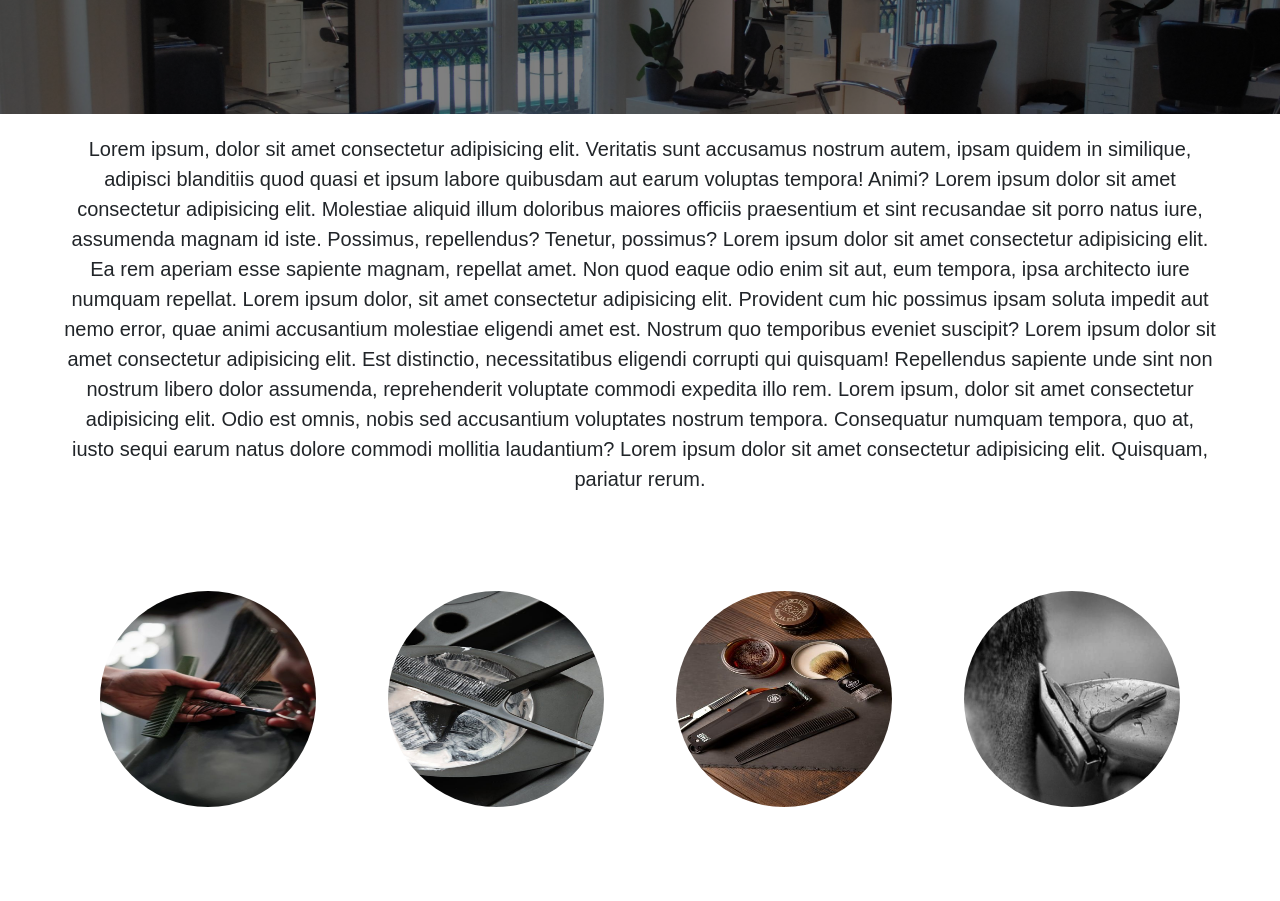
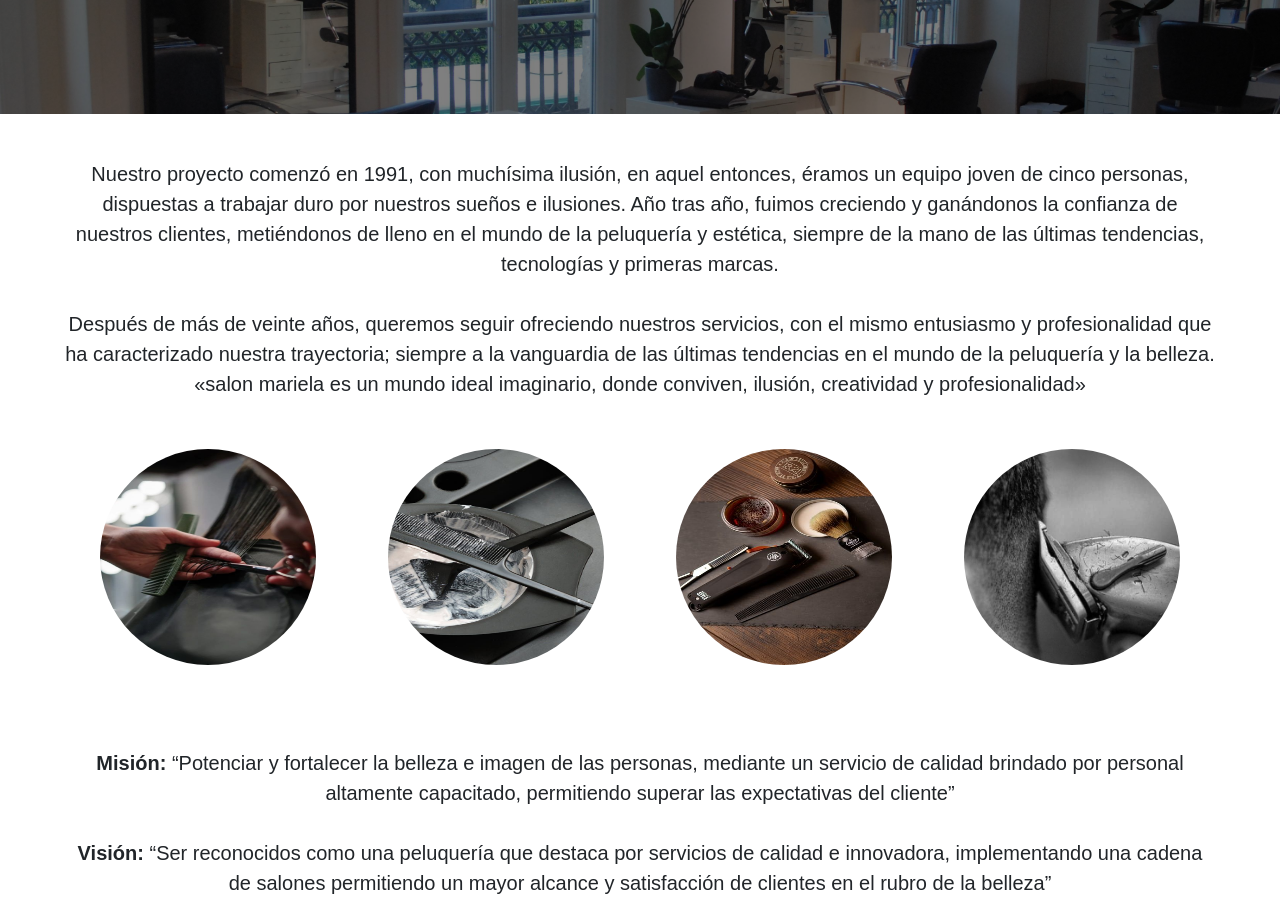
Before and after one commit to BrianIsaacpm/proyecto-blog-coder, a website: page pages/nosotros.html in a window 1280 px wide. Shown: the part 460-1361 px from the top of the page. Drawn offline with nearby package versions, Linux system fonts and the light colour scheme.

Commit message:
se agrega texto real en nosotros

```diff
--- a/pages/nosotros.html
+++ b/pages/nosotros.html
@@ -4,10 +4,22 @@
     <meta charset="UTF-8" />
     <meta http-equiv="X-UA-Compatible" content="IE=edge" />
     <meta name="viewport" content="width=device-width, initial-scale=1.0" />
-    <meta name="description" content="Somos una peluqueria que lleva mas de 5 años de experiencia en el mundo del estilismo, ya sea masculino o femenino, conoce de nuestra historia">
-    <meta name="keywords" content="NOSOTROS, HISTORIA, AÑOS, BELLEZA, PELUQUERIA, SALON, BEAUTY, ESTILISMO, PROFESIONAL, STYLE, PROFESIONAL, MODA, MUJER, HOMBRE">
+    <meta
+      name="description"
+      content="Somos una peluqueria que lleva mas de 5 años de experiencia en el mundo del estilismo, ya sea masculino o femenino, conoce de nuestra historia"
+    />
+    <meta
+      name="keywords"
+      content="NOSOTROS, HISTORIA, AÑOS, BELLEZA, PELUQUERIA, SALON, BEAUTY, ESTILISMO, PROFESIONAL, STYLE, PROFESIONAL, MODA, MUJER, HOMBRE"
+    />
     <link rel="stylesheet" href="../css/styles.css" />
-    <link rel="stylesheet" href="https://cdnjs.cloudflare.com/ajax/libs/font-awesome/6.0.0/css/all.min.css" integrity="sha512-9usAa10IRO0HhonpyAIVpjrylPvoDwiPUiKdWk5t3PyolY1cOd4DSE0Ga+ri4AuTroPR5aQvXU9xC6qOPnzFeg==" crossorigin="anonymous" referrerpolicy="no-referrer" />
+    <link
+      rel="stylesheet"
+      href="https://cdnjs.cloudflare.com/ajax/libs/font-awesome/6.0.0/css/all.min.css"
+      integrity="sha512-9usAa10IRO0HhonpyAIVpjrylPvoDwiPUiKdWk5t3PyolY1cOd4DSE0Ga+ri4AuTroPR5aQvXU9xC6qOPnzFeg=="
+      crossorigin="anonymous"
+      referrerpolicy="no-referrer"
+    />
     <link
       href="https://cdn.jsdelivr.net/npm/bootstrap@5.2.0-beta1/dist/css/bootstrap.min.css"
       rel="stylesheet"
@@ -18,21 +30,33 @@
   </head>
   <body class="about">
     <header>
-
       <!-- Inicio del menu -->
 
       <nav class="navbar navbar-expand-md navbar-dark bg-dark">
         <div class="container-fluid">
-
           <!-- Logo -->
 
           <a class="navbar-brand" href="#">
-            <img src="../img/logo2.png" class="img-fluid" width="180px" height="180px" alt="logo">
+            <img
+              src="../img/logo2.png"
+              class="img-fluid"
+              width="180px"
+              height="180px"
+              alt="logo"
+            />
           </a>
 
           <!-- boton del menu -->
 
-        <button class="navbar-toggler" type="button" data-bs-toggle="collapse" data-bs-target="#menu" aria-controls="navbarSupportedContent" aria-expanded="false" aria-label="Toggle navigation">
+          <button
+            class="navbar-toggler"
+            type="button"
+            data-bs-toggle="collapse"
+            data-bs-target="#menu"
+            aria-controls="navbarSupportedContent"
+            aria-expanded="false"
+            aria-label="Toggle navigation"
+          >
             <span class="navbar-toggler-icon"></span>
           </button>
 
@@ -41,10 +65,17 @@
           <div class="collapse navbar-collapse" id="menu">
             <ul class="navbar-nav me-auto m-3">
               <li class="nav-item">
-              <a class="nav-link active" aria-current="page" href="../index.html">Inicio</a>
+                <a
+                  class="nav-link active"
+                  aria-current="page"
+                  href="../index.html"
+                  >Inicio</a
+                >
               </li>
               <li class="nav-item">
-              <a class="nav-link" aria-current="page" href="nosotros.html">Nosotros</a>
+                <a class="nav-link" aria-current="page" href="nosotros.html"
+                  >Nosotros</a
+                >
               </li>
               <li class="nav-item">
                 <a class="nav-link" href="servicios.html">Servicios</a>
@@ -53,26 +84,49 @@
                 <a class="nav-link" href="galeria.html">Galería</a>
               </li>
               <li class="nav-item dropdown">
-              <a class="nav-link dropdown-toggle" href="#" id="navbarDropdown" role="button" data-bs-toggle="dropdown" aria-expanded="false">
+                <a
+                  class="nav-link dropdown-toggle"
+                  href="#"
+                  id="navbarDropdown"
+                  role="button"
+                  data-bs-toggle="dropdown"
+                  aria-expanded="false"
+                >
                   Contacto
                 </a>
 
-              <ul class="dropdown-menu bg-secondary" aria-labelledby="navbarDropdown">
-                <li><a class="dropdown-item" href="red-social.html">Redes Sociales</a></li>
-                <li><a class="dropdown-item" href="contacto.html">Formulario</a><li>
+                <ul
+                  class="dropdown-menu bg-secondary"
+                  aria-labelledby="navbarDropdown"
+                >
+                  <li>
+                    <a class="dropdown-item" href="red-social.html"
+                      >Redes Sociales</a
+                    >
+                  </li>
+                  <li>
+                    <a class="dropdown-item" href="contacto.html">Formulario</a>
+                  </li>
+                  <li></li>
                 </ul>
               </li>
             </ul>
 
-          <hr class="d-md-none text-white-50">
+            <hr class="d-md-none text-white-50" />
 
             <!-- enlaces redes sociales -->
 
-          <ul class="navbar-nav  flex-row flex-wrap text-light">
+            <ul class="navbar-nav flex-row flex-wrap text-light">
               <li class="nav-item col-6 col-md-auto p-3">
                 <i class="bi bi-twitter"></i>
-                <a href="https://www.twitter.com" target="_blank"><i class="fa-brands fa-twitter"></i></a>
-                <small class="d-md-none ms-2"><a href="https://www.twitter.com" target="_blank">Twitter</a></small>
+                <a href="https://www.twitter.com" target="_blank"
+                  ><i class="fa-brands fa-twitter"></i
+                ></a>
+                <small class="d-md-none ms-2"
+                  ><a href="https://www.twitter.com" target="_blank"
+                    >Twitter</a
+                  ></small
+                >
               </li>
 
               <li class="nav-item col-6 col-md-auto p-3">
@@ -80,7 +134,11 @@
                 <a href="https://www.instagram.com" target="_blank"
                   ><i class="fa-brands fa-instagram"></i
                 ></a>
-                <small class="d-md-none ms-2"><a href="https://www.instagram.com" target="_blank">Instagram</a></small>
+                <small class="d-md-none ms-2"
+                  ><a href="https://www.instagram.com" target="_blank"
+                    >Instagram</a
+                  ></small
+                >
               </li>
 
               <li class="nav-item col-6 col-md-auto p-3">
@@ -88,25 +146,37 @@
                 <a href="https://www.whatsApp.com" target="_blank"
                   ><i class="fa-brands fa-whatsapp"></i
                 ></a>
-                <small class="d-md-none ms-2"><a href="https://www.whatsApp.com" target="_blank">WhatsApp</a></small>
+                <small class="d-md-none ms-2"
+                  ><a href="https://www.whatsApp.com" target="_blank"
+                    >WhatsApp</a
+                  ></small
+                >
               </li>
 
               <li class="nav-item col-6 col-md-auto p-3">
                 <a href="https://www.facebook.com" target="_blank"
                   ><i class="fa-brands fa-facebook"></i
                 ></a>
-                <small class="d-md-none ms-2"><a href="https://www.facebook.com" target="_blank">Facebook</a></small>
+                <small class="d-md-none ms-2"
+                  ><a href="https://www.facebook.com" target="_blank"
+                    >Facebook</a
+                  ></small
+                >
               </li>
             </ul>
             <!--boton Informacion -->
 
             <form class="d-flex">
-            <button class="btn btn-outline-warning d-none d-md-inline-block m-4" type="submit">Mas Información</button>
+              <button
+                class="btn btn-outline-warning d-none d-md-inline-block m-4"
+                type="submit"
+              >
+                Mas Información
+              </button>
             </form>
           </div>
         </div>
       </nav>
-
     </header>
     <main>
       <article class="hero__image-about">
@@ -130,63 +200,44 @@
         <section class="section__article-about1">
           <article>
             <p>
-              Lorem ipsum, dolor sit amet consectetur adipisicing elit.
-              Veritatis sunt accusamus nostrum autem, ipsam quidem in similique,
-              adipisci blanditiis quod quasi et ipsum labore quibusdam aut earum
-              voluptas tempora! Animi? Lorem ipsum dolor sit amet consectetur
-              adipisicing elit. Molestiae aliquid illum doloribus maiores
-              officiis praesentium et sint recusandae sit porro natus iure,
-              assumenda magnam id iste. Possimus, repellendus? Tenetur,
-              possimus? Lorem ipsum dolor sit amet consectetur adipisicing elit.
-              Ea rem aperiam esse sapiente magnam, repellat amet. Non quod eaque
-              odio enim sit aut, eum tempora, ipsa architecto iure numquam
-              repellat. Lorem ipsum dolor, sit amet consectetur adipisicing
-              elit. Provident cum hic possimus ipsam soluta impedit aut nemo
-              error, quae animi accusantium molestiae eligendi amet est. Nostrum
-              quo temporibus eveniet suscipit? Lorem ipsum dolor sit amet
-              consectetur adipisicing elit. Est distinctio, necessitatibus
-              eligendi corrupti qui quisquam! Repellendus sapiente unde sint non
-              nostrum libero dolor assumenda, reprehenderit voluptate commodi
-              expedita illo rem. Lorem ipsum, dolor sit amet consectetur
-              adipisicing elit. Odio est omnis, nobis sed accusantium voluptates
-              nostrum tempora. Consequatur numquam tempora, quo at, iusto sequi
-              earum natus dolore commodi mollitia laudantium? Lorem ipsum dolor
-              sit amet consectetur adipisicing elit. Quisquam, pariatur rerum.
+              Nuestro proyecto comenzó en 1991, con muchísima ilusión, en aquel
+              entonces, éramos un equipo joven de cinco personas, dispuestas a
+              trabajar duro por nuestros sueños e ilusiones. Año tras año,
+              fuimos creciendo y ganándonos la confianza de nuestros clientes,
+              metiéndonos de lleno en el mundo de la peluquería y estética,
+              siempre de la mano de las últimas tendencias, tecnologías y
+              primeras marcas.
+              <br><br>
+              Después de más de veinte años, queremos
+              seguir ofreciendo nuestros servicios, con el mismo entusiasmo y
+              profesionalidad que ha caracterizado nuestra trayectoria; siempre
+              a la vanguardia de las últimas tendencias en el mundo de la
+              peluquería y la belleza. «salon mariela es un mundo ideal
+              imaginario, donde conviven, ilusión, creatividad y
+              profesionalidad»
             </p>
           </article>
         </section>
         <section class="section__article-about2">
           <article>
             <p>
-              Lorem ipsum, dolor sit amet consectetur adipisicing elit.
-              Veritatis sunt accusamus nostrum autem, ipsam quidem in similique,
-              adipisci blanditiis quod quasi et ipsum labore quibusdam aut earum
-              voluptas tempora! Animi? Lorem ipsum dolor sit amet consectetur
-              adipisicing elit. Molestiae aliquid illum doloribus maiores
-              officiis praesentium et sint recusandae sit porro natus iure,
-              assumenda magnam id iste. Possimus, repellendus? Tenetur,
-              possimus? Lorem ipsum dolor sit amet consectetur adipisicing elit.
-              Ea rem aperiam esse sapiente magnam, repellat amet. Non quod eaque
-              odio enim sit aut, eum tempora, ipsa architecto iure numquam
-              repellat. Lorem ipsum dolor, sit amet consectetur adipisicing
-              elit. Provident cum hic possimus ipsam soluta impedit aut nemo
-              error, quae animi accusantium molestiae eligendi amet est. Nostrum
-              quo temporibus eveniet suscipit? Lorem ipsum dolor sit amet
-              consectetur adipisicing elit. Est distinctio, necessitatibus
-              eligendi corrupti qui quisquam! Repellendus sapiente unde sint non
-              nostrum libero dolor assumenda, reprehenderit voluptate commodi
-              expedita illo rem. Lorem ipsum, dolor sit amet consectetur
-              adipisicing elit. Odio est omnis, nobis sed accusantium voluptates
-              nostrum tempora. Consequatur numquam tempora, quo at, iusto sequi
-              earum natus dolore commodi mollitia laudantium? Lorem ipsum dolor
-              sit amet consectetur adipisicing elit. Quisquam, pariatur rerum.
+              <b>Misión:</b>
+                “Potenciar y fortalecer la belleza e imagen de las
+                 personas, mediante un servicio de calidad brindado por personal
+                 altamente capacitado, permitiendo superar las expectativas del
+                 cliente”
+              <br><br>
+              <b>Visión:</b>
+                 “Ser reconocidos como una peluquería que destaca
+                 por servicios de calidad e innovadora, implementando una cadena de
+                 salones permitiendo un mayor alcance y satisfacción de clientes en
+                 el rubro de la belleza”
             </p>
           </article>
         </section>
       </section>
     </main>
     <footer><b> Todos los derechos reservados &copy;</b></footer>
-
 
     <script
       src="https://cdn.jsdelivr.net/npm/bootstrap@5.2.0-beta1/dist/js/bootstrap.bundle.min.js"
--- a/scss/utilities/_nosotros.scss
+++ b/scss/utilities/_nosotros.scss
@@ -90,6 +90,8 @@ main {
     img {
       width: 27vh;
       height: 27vh;
+      margin-top: 3rem;
+      margin-bottom: 6rem;
       border-radius: 50%;
 
       @include media-up(xl) {
@@ -116,6 +118,7 @@ main {
     }
     p {
       margin-top: 2rem;
+      margin-bottom: 2rem;
       font-size: 2rem;
 
       @include media-up(sm) {
```
Also changed, not shown: index.html (+1 -1 lines), pages/contacto.html (+1 -1 lines), css/styles.css. Lines whose indentation alone changed are shown as unchanged.
